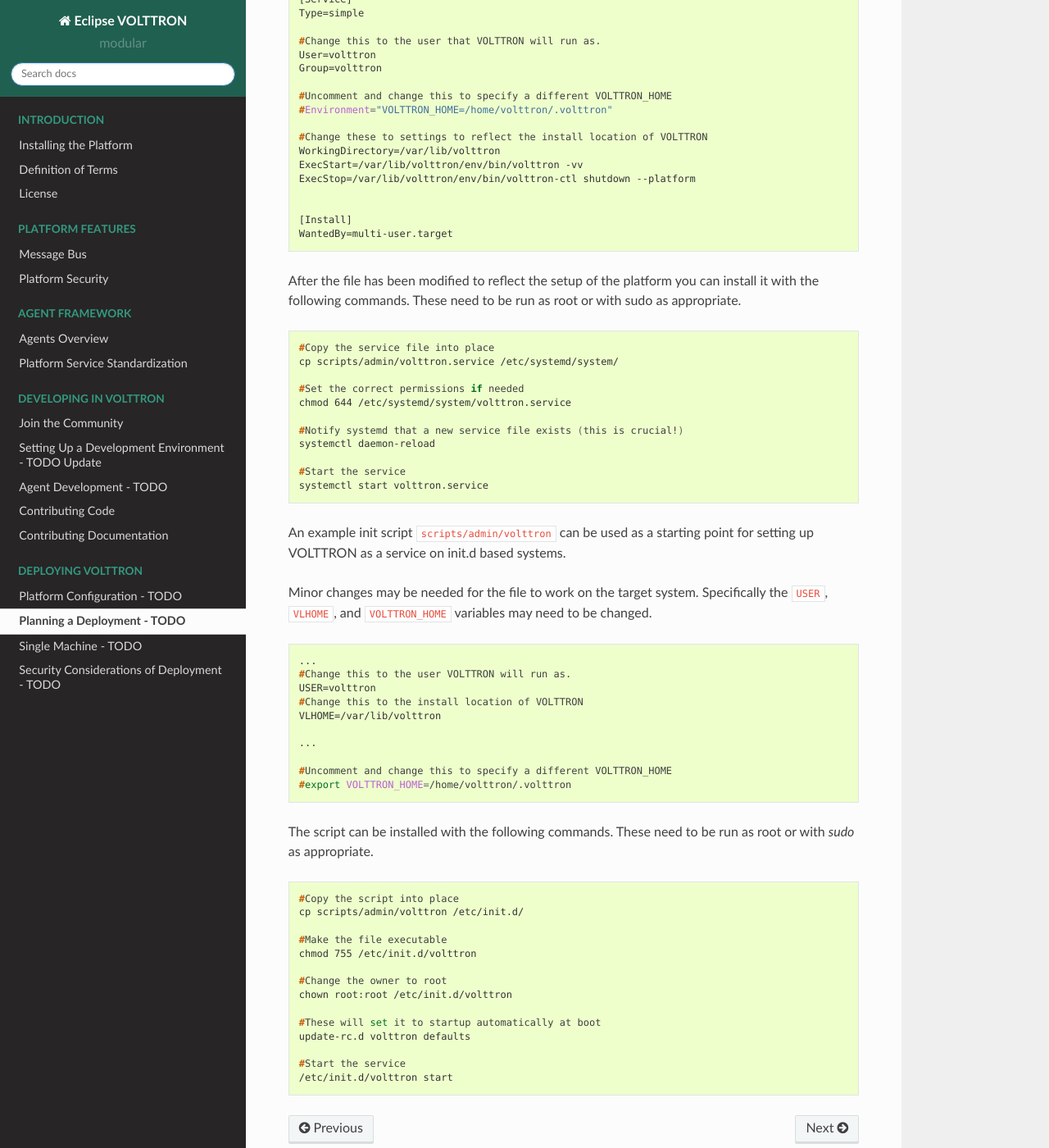
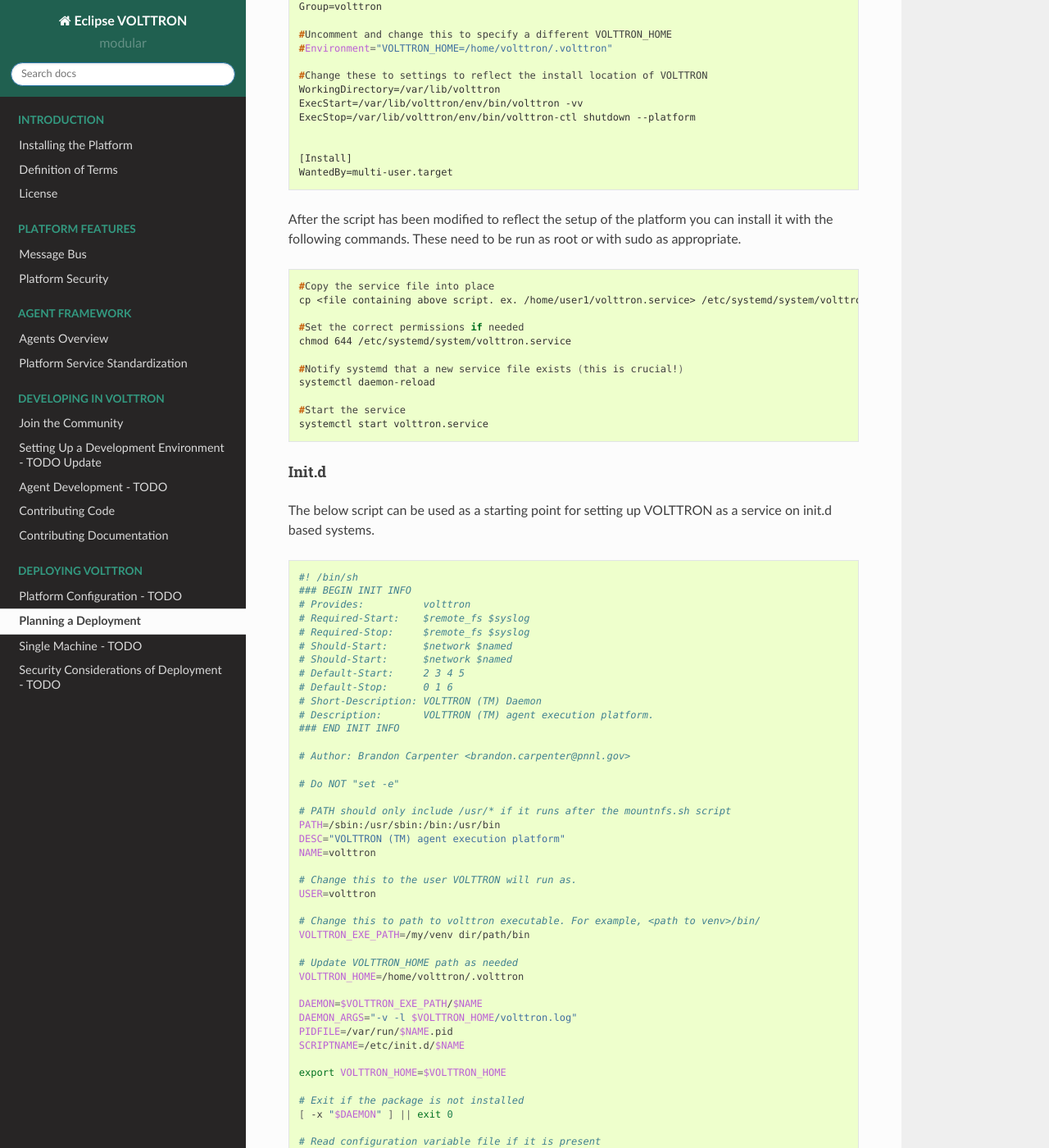
Before and after one commit to schandrika/volttron-docs, a Sphinx documentation site: the page built from source/deploying-volttron/deployment-planning-options.rst, in a window 1280 px wide and 1400 px high, scrolled down 3787 px. Shown: the whole window at 82% size. Built offline with Sphinx 7.4.7 and the Read the Docs theme 2.0.0, drawn with Linux system fonts in a browser that asks for light colours; pages that are not in the unit, such as notebooks, are missing from menus; some of the changed text lies outside the part shown.

Commit message:
fixed deployment instruction. include init.d script template within rst file

```diff
--- a/source/deploying-volttron/deployment-planning-options.rst
+++ b/source/deploying-volttron/deployment-planning-options.rst
@@ -1,10 +1,9 @@
 .. _Planning-Deployments:
 
 =====================
-Planning a Deployment - TODO
+Planning a Deployment
 =====================
-todo update init.d script
----------------------
+
 
 The 3 major installation types for VOLTTRON are doing development, doing research using VOLTTRON, and
 collecting and managing physical devices.
@@ -32,15 +31,15 @@
 --------
 
 If you wish to send commands to the devices, you will want to install and configure the Volttron Central
-agent. If you are only using VOLTTRON to securely collect the data, you can turn off the extra agents
+agent. If you are only using VOLTTRON to securely collect the data, you can skip install of the extra agents
 to reduce the footprint.
 
 
 Storing Data
 ------------
 
-VOLTTRON supports multiple historians. MySQL and MongoDB are the most commonly used. As you plan your
-installation, you should consider how quickly you need access to the data and where.  If you are looking
+VOLTTRON supports multiple historians. Postgresql(with or without timescale support) is the most commonly used.
+As you plan your installation, you should consider how quickly you need access to the data and where. If you are looking
 at the health and well-being of an entire suite of devices, its likely that you want to do that from a
 central location.  Analytics can be performed at the edge by VOLTTRON applications or can be performed
 across the data usually from a central data repository.  The latency that you can tolerate in your data
@@ -167,11 +166,10 @@
 Systemd
 ^^^^^^^
 
-An example service file ``scripts/admin/volttron.service`` for systemd cas be used as a starting point
-for setting up VOLTTRON as a service. Note that as this will redirect all the output that would
-be going to stdout - to the syslog.  This can be accessed using `journalctl`.  For systems that run
-all the time or have a high level of debugging turned on, we recommend checking the system's
-logrotate settings.
+The below code block for systemd cas be used as a starting point for setting up VOLTTRON as a service. Note that as
+this will redirect all the output that would be going to stdout - to the syslog.  This can be accessed using
+`journalctl`.  For systems that run all the time or have a high level of debugging turned on, we recommend checking
+the system's logrotate settings.
 
 .. code-block:: console
 
@@ -198,13 +196,13 @@
     [Install]
     WantedBy=multi-user.target
 
-After the file has been modified to reflect the setup of the platform you can install it with the
+After the script has been modified to reflect the setup of the platform you can install it with the
 following commands. These need to be run as root or with sudo as appropriate.
 
 .. code-block:: console
 
     #Copy the service file into place
-    cp scripts/admin/volttron.service /etc/systemd/system/
+    cp <file containing above script. ex. /home/user1/volttron.service> /etc/systemd/system/volttron.service
 
     #Set the correct permissions if needed
     chmod 644 /etc/systemd/system/volttron.service
@@ -219,24 +217,171 @@
 Init.d
 ^^^^^^
 
-An example init script ``scripts/admin/volttron`` can be used as a starting point for
-setting up VOLTTRON as a service on init.d based systems.
+The below script can be used as a starting point for setting up VOLTTRON as a service on init.d based systems.
+
+.. code-block:: bash
+
+    #! /bin/sh
+    ### BEGIN INIT INFO
+    # Provides:          volttron
+    # Required-Start:    $remote_fs $syslog
+    # Required-Stop:     $remote_fs $syslog
+    # Should-Start:      $network $named
+    # Should-Start:      $network $named
+    # Default-Start:     2 3 4 5
+    # Default-Stop:      0 1 6
+    # Short-Description: VOLTTRON (TM) Daemon
+    # Description:       VOLTTRON (TM) agent execution platform.
+    ### END INIT INFO
+
+    # Author: Brandon Carpenter <brandon.carpenter@pnnl.gov>
+
+    # Do NOT "set -e"
+
+    # PATH should only include /usr/* if it runs after the mountnfs.sh script
+    PATH=/sbin:/usr/sbin:/bin:/usr/bin
+    DESC="VOLTTRON (TM) agent execution platform"
+    NAME=volttron
+
+    # Change this to the user VOLTTRON will run as.
+    USER=volttron
+
+    # Change this to path to volttron executable. For example, <path to venv>/bin/
+    VOLTTRON_EXE_PATH=/my/venv dir/path/bin
+
+    # Update VOLTTRON_HOME path as needed
+    VOLTTRON_HOME=/home/volttron/.volttron
+
+    DAEMON=$VOLTTRON_EXE_PATH/$NAME
+    DAEMON_ARGS="-v -l $VOLTTRON_HOME/volttron.log"
+    PIDFILE=/var/run/$NAME.pid
+    SCRIPTNAME=/etc/init.d/$NAME
+
+    export VOLTTRON_HOME=$VOLTTRON_HOME
+
+    # Exit if the package is not installed
+    [ -x "$DAEMON" ] || exit 0
+
+    # Read configuration variable file if it is present
+    [ -r /etc/default/$NAME ] && . /etc/default/$NAME
+
+    # Load the VERBOSE setting and other rcS variables
+    . /lib/init/vars.sh
+
+    # Define LSB log_* functions.
+    # Depend on lsb-base (>= 3.2-14) to ensure that this file is present
+    # and status_of_proc is working.
+    . /lib/lsb/init-functions
+
+
+    setup_cgroups()
+    {
+      CGROUP=/sys/fs/cgroup
+      if ! mountpoint -q $CGROUP; then
+        mkdir -p $CGROUP
+        mount -t tmpfs cgroup $CGROUP
+      fi
+      if ! mountpoint -q $CGROUP/cpu; then
+        mkdir $CGROUP/cpu
+        mount -t cgroup -o cpu cgroup-cpu $CGROUP/cpu
+      fi
+      if ! mountpoint -q $CGROUP/memory; then
+        mkdir $CGROUP/memory
+        mount -t cgroup -o memory cgroup-memory $CGROUP/memory
+      fi
+      [ -d $CGROUP/cpu/volttron ] || mkdir $CGROUP/cpu/volttron
+      [ -d $CGROUP/memory/volttron ] || mkdir $CGROUP/memory/volttron
+      chgrp volttron $CGROUP/cpu/volttron $CGROUP/memory/volttron
+      chmod 775 $CGROUP/cpu/volttron $CGROUP/memory/volttron
+    }
+
+    #
+    # Function that starts the daemon/service
+    #
+    do_start()
+    {
+      # Return
+      #   0 if daemon has been started
+      #   1 if daemon was already running
+      #   2 if daemon could not be started
+      #setup_cgroups
+      start-stop-daemon --start --quiet --pidfile $PIDFILE --exec $DAEMON --test > /dev/null || return 1
+      start-stop-daemon --start --quiet --pidfile $PIDFILE --exec $DAEMON --background --make-pidfile --chuid $USER -- $DAEMON_ARGS || return 2
+    }
+
+    #
+    # Function that stops the daemon/service
+    #
+    do_stop()
+    {
+      # Return
+      #   0 if daemon has been stopped
+      #   1 if daemon was already stopped
+      #   2 if daemon could not be stopped
+      #   other if a failure occurred
+      start-stop-daemon --stop --quiet --retry=INT/30/KILL/5 --pidfile $PIDFILE --name $NAME
+      RETVAL="$?"
+      [ "$RETVAL" = 2 ] && return 2
+      start-stop-daemon --stop --quiet --oknodo --retry=0/30/KILL/5 --exec $DAEMON
+      [ "$?" = 2 ] && return 2
+      # Many daemons don't delete their pidfiles when they exit.
+      rm -f $PIDFILE
+      return "$RETVAL"
+    }
+
+    case "$1" in
+      start)
+      [ "$VERBOSE" != no ] && log_daemon_msg "Starting $DESC" "$NAME"
+      do_start
+      case "$?" in
+        0|1) [ "$VERBOSE" != no ] && log_end_msg 0 ;;
+        2) [ "$VERBOSE" != no ] && log_end_msg 1 ;;
+      esac
+      ;;
+      stop)
+      [ "$VERBOSE" != no ] && log_daemon_msg "Stopping $DESC" "$NAME"
+      do_stop
+      case "$?" in
+        0|1) [ "$VERBOSE" != no ] && log_end_msg 0 ;;
+        2) [ "$VERBOSE" != no ] && log_end_msg 1 ;;
+      esac
+      ;;
+      status)
+      status_of_proc "$DAEMON" "$NAME" && exit 0 || exit $?
+      ;;
+      restart|force-reload)
+      #
+      # If the "reload" option is implemented then remove the
+      # 'force-reload' alias
+      #
+      log_daemon_msg "Restarting $DESC" "$NAME"
+      do_stop
+      case "$?" in
+        0|1)
+        do_start
+        case "$?" in
+          0) log_end_msg 0 ;;
+          1) log_end_msg 1 ;; # Old process is still running
+          *) log_end_msg 1 ;; # Failed to start
+        esac
+        ;;
+        *)
+        # Failed to stop
+        log_end_msg 1
+        ;;
+      esac
+      ;;
+      *)
+      echo "Usage: $SCRIPTNAME {start|stop|status|restart|force-reload}" >&2
+      exit 3
+      ;;
+    esac
+
+    :
+
 
 Minor changes may be needed for the file to work on the target system. Specifically
-the ``USER``, ``VLHOME``, and ``VOLTTRON_HOME`` variables may need to be changed.
-
-.. code-block:: console
-
-    ...
-    #Change this to the user VOLTTRON will run as.
-    USER=volttron
-    #Change this to the install location of VOLTTRON
-    VLHOME=/var/lib/volttron
-
-    ...
-
-    #Uncomment and change this to specify a different VOLTTRON_HOME
-    #export VOLTTRON_HOME=/home/volttron/.volttron
+the ``USER``, ``VOLTTRON_EXE_PATH``, and ``VOLTTRON_HOME`` variables may need to be changed.
 
 
 The script can be installed with the following commands.  These need to be run as root or with `sudo` as appropriate.
@@ -244,7 +389,7 @@
 .. code-block:: console
 
     #Copy the script into place
-    cp scripts/admin/volttron /etc/init.d/
+    cp <path to above script. for example. /home/user1/volttron> /etc/init.d/volttron
 
     #Make the file executable
     chmod 755 /etc/init.d/volttron
```
